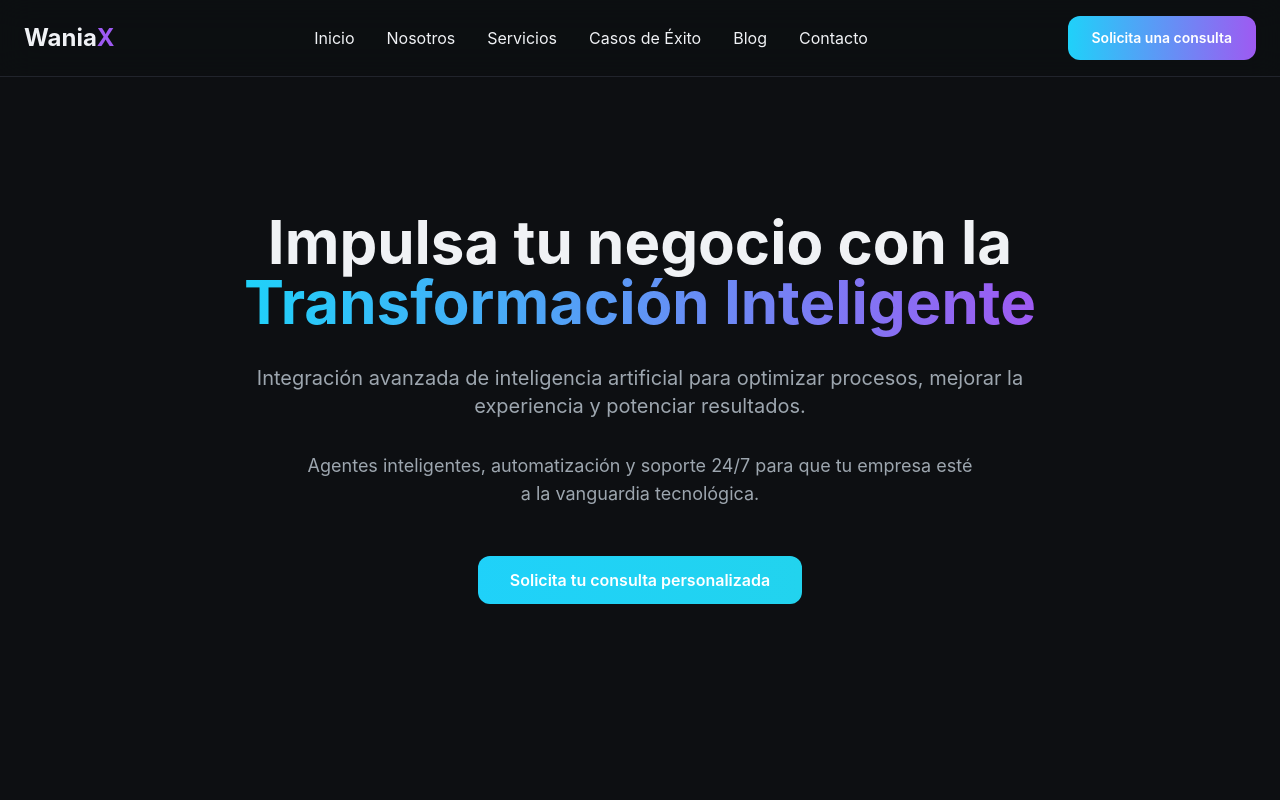
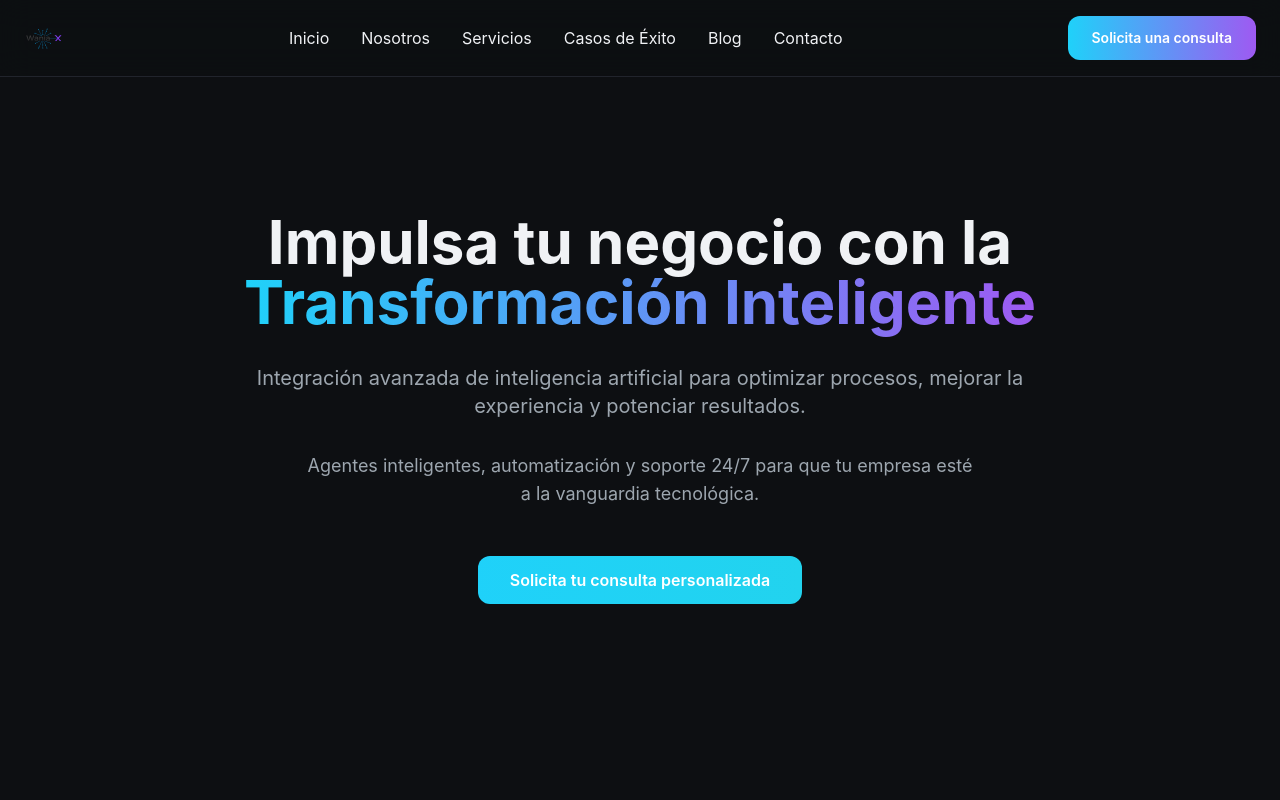
Before and after one commit to alfredohead/waniax-digital-pulse, a React (Vite) app: page / in a window 1280 px wide. Shown: the top 800 px of the page. Built offline with nearby package versions, Linux system fonts and the light colour scheme.

Commit message:
Add new logo

```diff
--- a/src/components/Footer.tsx
+++ b/src/components/Footer.tsx
@@ -1,4 +1,5 @@
 import { Github, Linkedin, Building } from "lucide-react";
+import logo from "@/assets/waniax-logo.png";
 
 const Footer = () => {
   return (
@@ -8,9 +9,7 @@ const Footer = () => {
           {/* Logo and Tagline */}
           <div className="space-y-4">
             <div className="flex items-center space-x-2">
-              <div className="text-2xl font-bold text-foreground">
-                Wania<span className="text-wania-violet">X</span>
-              </div>
+              <img src={logo} alt="WaniaX Logo" className="h-10 w-auto" />
             </div>
             <p className="text-muted-foreground font-medium">
               Innovación. Eficiencia. Inteligencia.
--- a/src/components/Header.tsx
+++ b/src/components/Header.tsx
@@ -1,4 +1,5 @@
 import { Button } from "@/components/ui/button";
+import logo from "@/assets/waniax-logo.png";
 
 const Header = () => {
   return (
@@ -6,9 +7,7 @@ const Header = () => {
       <div className="container mx-auto px-6 py-4 flex items-center justify-between">
         {/* Logo */}
         <div className="flex items-center space-x-2">
-          <div className="text-2xl font-bold text-foreground">
-            Wania<span className="text-wania-violet">X</span>
-          </div>
+          <img src={logo} alt="WaniaX Logo" className="h-10 w-auto" />
         </div>
 
         {/* Navigation Menu */}
```
Also changed, not shown: src/assets/waniax-logo.png.
